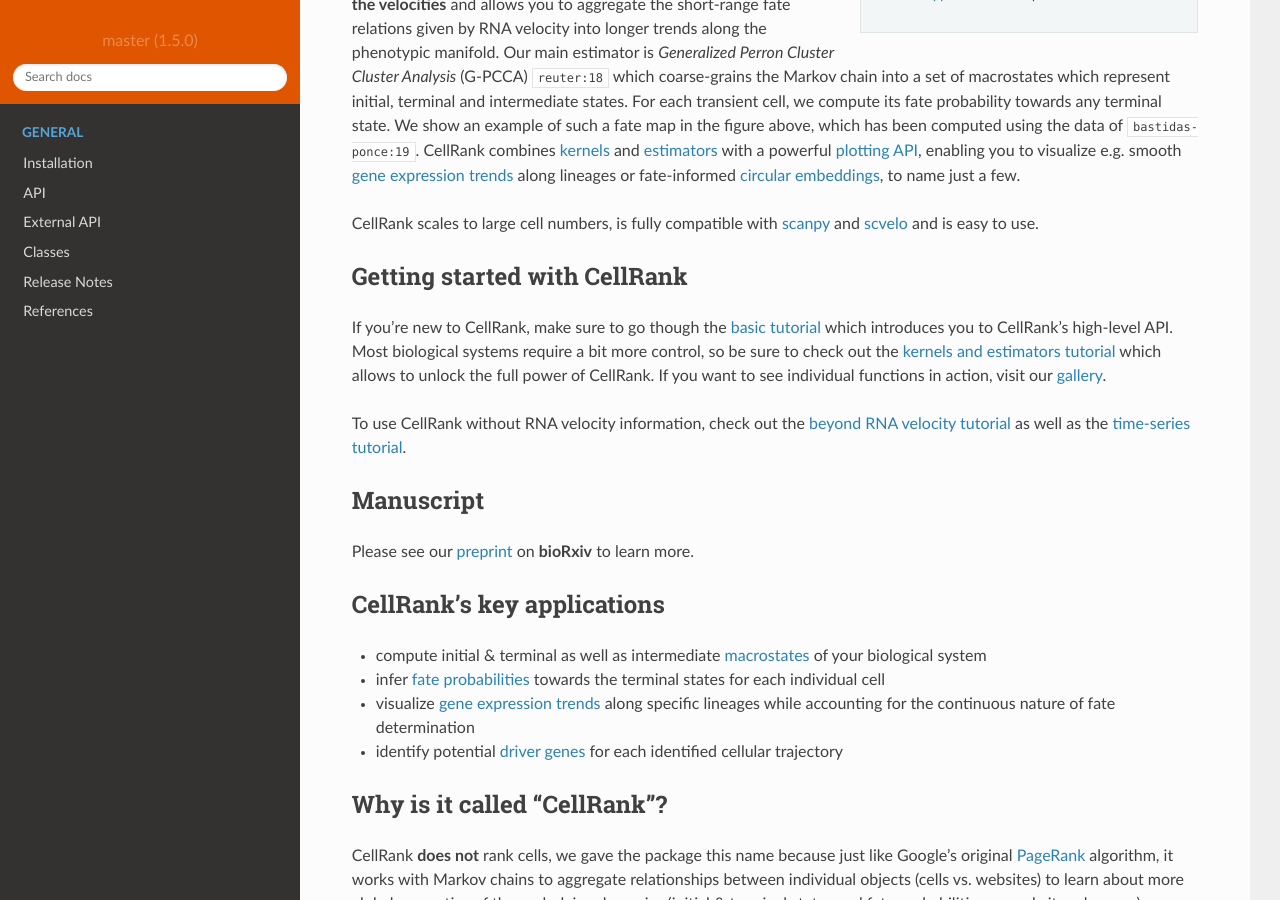
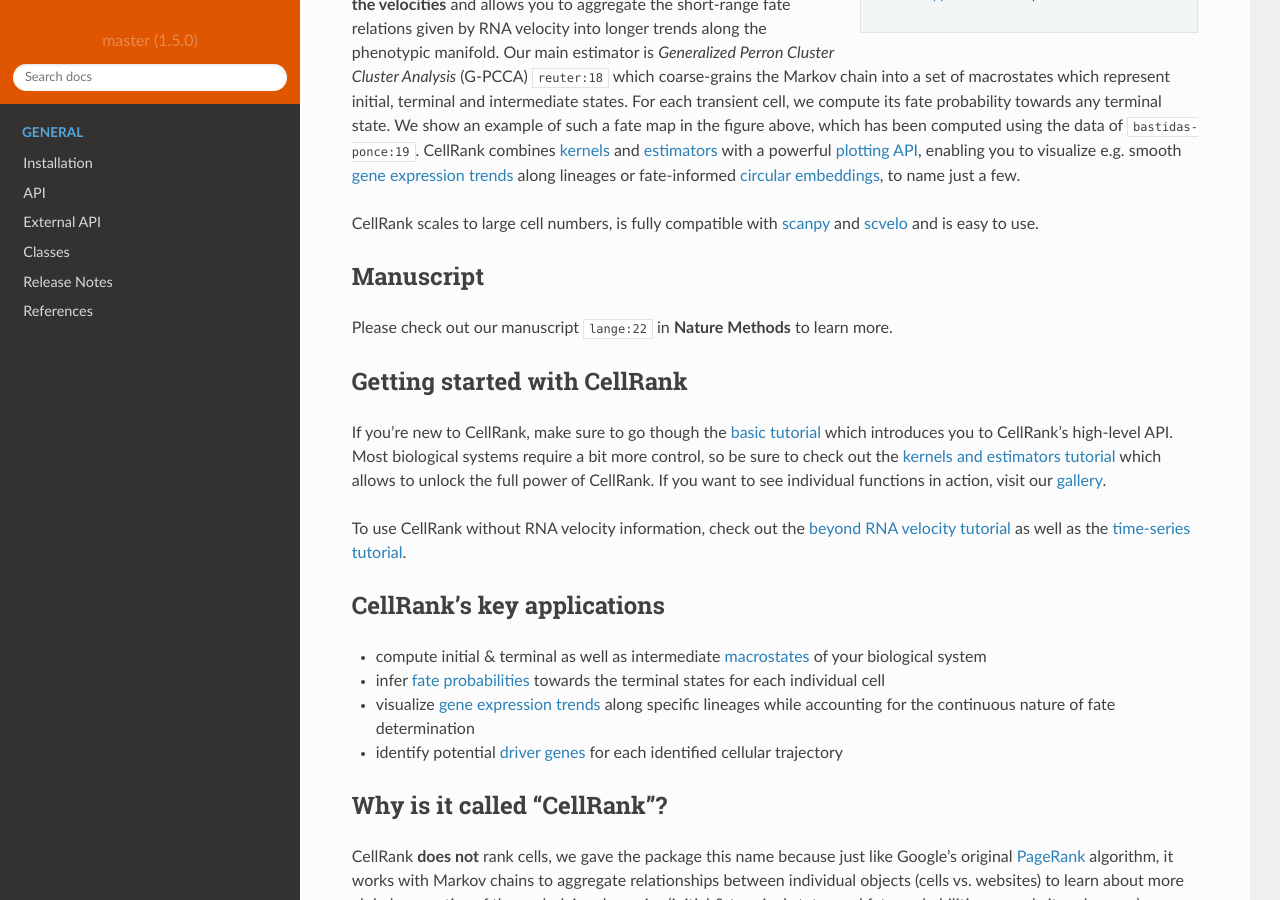
Before and after one commit to theislab/cellrank, a Sphinx documentation site: the page built from docs/source/index.rst, in a window 1280 px wide and 900 px high, scrolled down 721 px. Built offline with Sphinx 7.4.7 and the Read the Docs theme 2.0.0, drawn with Linux system fonts in a browser that asks for light colours; pages that are not in the unit, such as notebooks, are missing from menus; cross-references to code outside the pages are shown as plain code.

Commit message:
Update manuscript links, bump pyGPCCA>=1.0.3

```diff
--- a/docs/source/index.rst
+++ b/docs/source/index.rst
@@ -24,6 +24,10 @@ or fate-informed `circular embeddings`_, to name just a few.
 
 CellRank scales to large cell numbers, is fully compatible with `scanpy`_ and `scvelo`_ and is easy to use.
 
+Manuscript
+^^^^^^^^^^
+Please check out our manuscript :cite:`lange:22` in **Nature Methods** to learn more.
+
 Getting started with CellRank
 ^^^^^^^^^^^^^^^^^^^^^^^^^^^^^
 If you're new to CellRank, make sure to go though the `basic tutorial`_ which introduces you to CellRank's high-level
@@ -33,10 +37,6 @@ which allows to unlock the full power of CellRank. If you want to see individual
 
 To use CellRank without RNA velocity information, check out the `beyond RNA velocity tutorial`_ as well as the
 `time-series tutorial`_.
-
-Manuscript
-^^^^^^^^^^
-Please see our `preprint`_ on **bioRxiv** to learn more.
 
 CellRank's key applications
 ^^^^^^^^^^^^^^^^^^^^^^^^^^^
@@ -154,7 +154,6 @@ CellRank was developed in collaboration between the `Theislab`_ and the `Peerlab
 .. _Theislab: https://www.helmholtz-muenchen.de/icb/research/groups/theis-lab/overview/index.html
 .. _Peerlab: https://www.mskcc.org/research/ski/labs/dana-pe-er
 .. _`tweet`: https://twitter.com/MariusLange8
-.. _preprint: https://www.biorxiv.org/content/10.1101/2020.10.19.345983v2
 .. _PageRank: https://en.wikipedia.org/wiki/PageRank#cite_note-1
 
 .. _gallery: https://cellrank.readthedocs.io/en/stable/auto_examples/index.html
--- a/docs/source/references.bib
+++ b/docs/source/references.bib
@@ -413,14 +413,14 @@
 	journal = {Science}
 }
 
-@article{lange:20,
+@article{lange:22,
     title={CellRank for directed single-cell fate mapping},
     author={Lange, Marius and Bergen, Volker and Klein, Michal and Setty, Manu and Reuter, Bernhard and Bakhti, Mostafa
             and Lickert, Heiko and Ansari, Meshal and Schniering, Janine and Schiller, Herbert B and others},
-    journal={BioRxiv},
-    year={2020},
-    doi={10.1101/2020.10.19.345983},
-    publisher={Cold Spring Harbor Laboratory}
+    journal={Nat. Methods},
+    year={2022},
+    doi={10.1038/s41592-021-01346-6},
+    publisher={Nature Publishing Group}
 }
 
 @article{nowotschin:19,
--- a/docs/source/release/notes-1.1.0.rst
+++ b/docs/source/release/notes-1.1.0.rst
@@ -19,5 +19,4 @@ Features
   that the choice of metric can lead to slightly different results. Users can now also supply their own scheme as long
   as it follows the signature of :class:`cellrank.tl.kernels.SimilaritySchemeABC`.
 - :func:`cellrank.datasets.reprogramming` has been added to allow for easy reproducibility of the time & memory
-  benchmarking results in our `CellRank preprint <https://doi.org/10.1101/2020.10.19.345983>`_. This is a reprogramming
-  dataset from :cite:`morris:18`.
+  benchmarking results in our manuscript :cite:`lange:22`. This is a reprogramming dataset from :cite:`morris:18`.
--- a/requirements.txt
+++ b/requirements.txt
@@ -6,7 +6,7 @@ numba>=0.51.0
 numpy>=1.17.0
 pandas>=1.2.0
 pygam>=0.8.0
-pygpcca>=1.0.2
+pygpcca>=1.0.3
 scanpy>=1.7.2
 scikit-learn>=0.24.0
 scipy>=1.2.0
```
Also changed, not shown: README.rst (+6 -6 lines).
